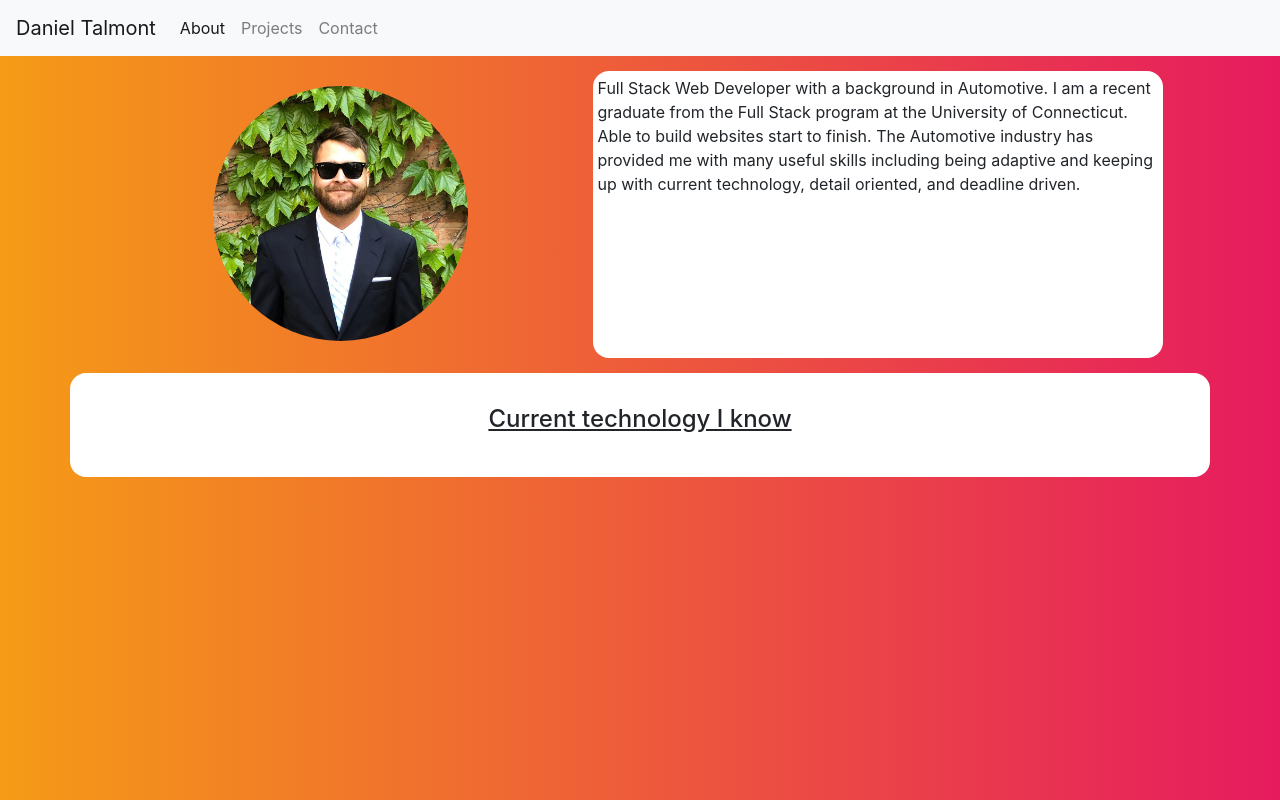
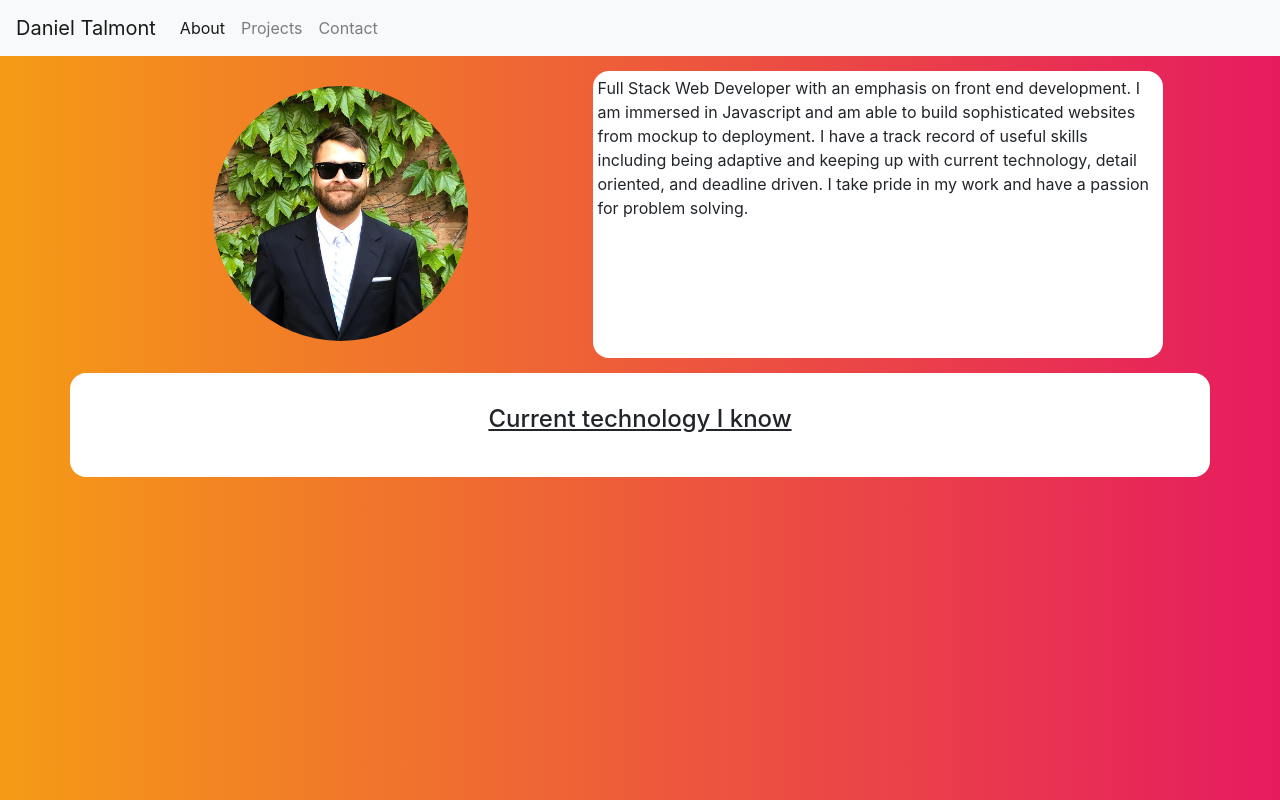
Before and after one commit to dantalmont/react-portfolio, a React (Create React App) app: page / in a window 1280 px wide. Shown: the top 800 px of the page. Built offline with nearby package versions, Linux system fonts and the light colour scheme.

Commit message:
edited summary

```diff
--- a/src/components/AboutMe/index.js
+++ b/src/components/AboutMe/index.js
@@ -13,7 +13,7 @@ function AboutMe() {
         <Col xs="8" md="3"><Image src={profilPic} className="proPic" fluid roundedCircle /></Col>
         <Col md="1" />
         <Col xs="11" md="6" style={{backgroundColor: "white", margin: 15, padding: 5, border: 'transparent', borderRadius:'1rem'}}>
-            <p>Full Stack Web Developer with a background in Automotive. I am a recent graduate from the Full Stack program at the University of Connecticut. Able to build websites start to finish. The Automotive industry has provided me with many useful skills including being adaptive and keeping up with current technology, detail oriented, and deadline driven.</p>
+            <p>Full Stack Web Developer with an emphasis on front end development. I am immersed in Javascript and am able to build sophisticated websites from mockup to deployment. I have a track record of useful skills including being adaptive and keeping up with current technology, detail oriented, and deadline driven. I take pride in my work and have a passion for problem solving.</p>
         </Col>
       </Row>
 
```
